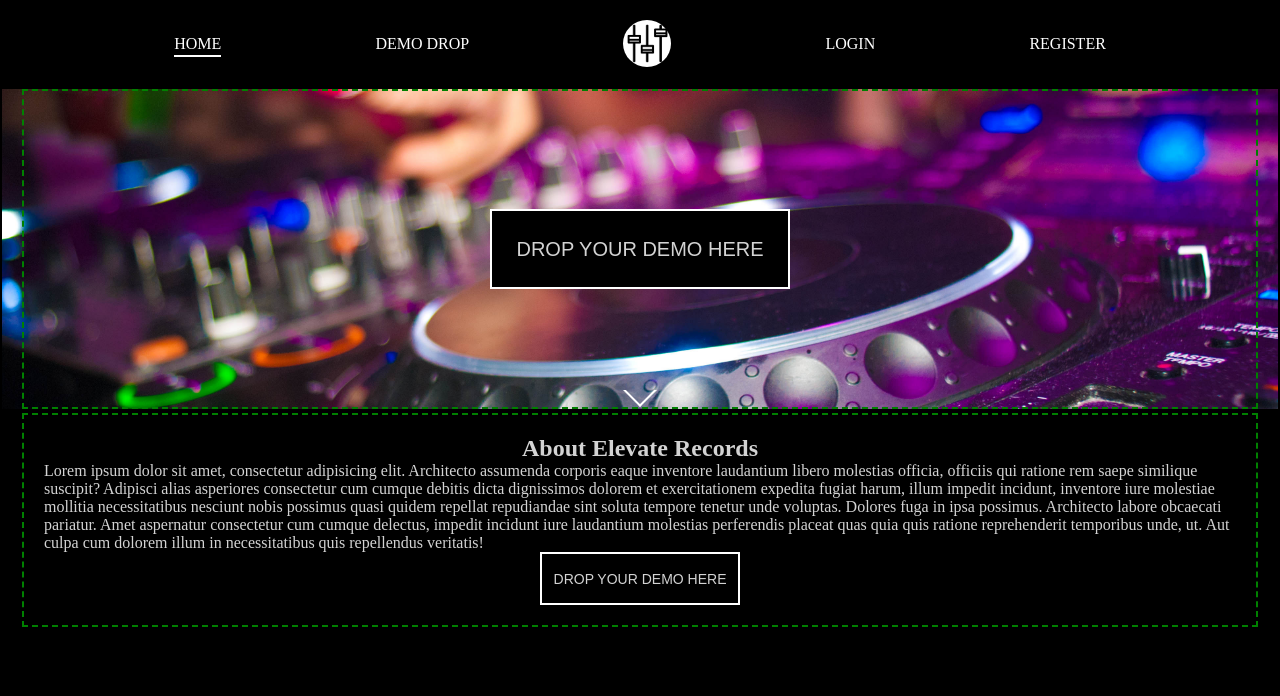
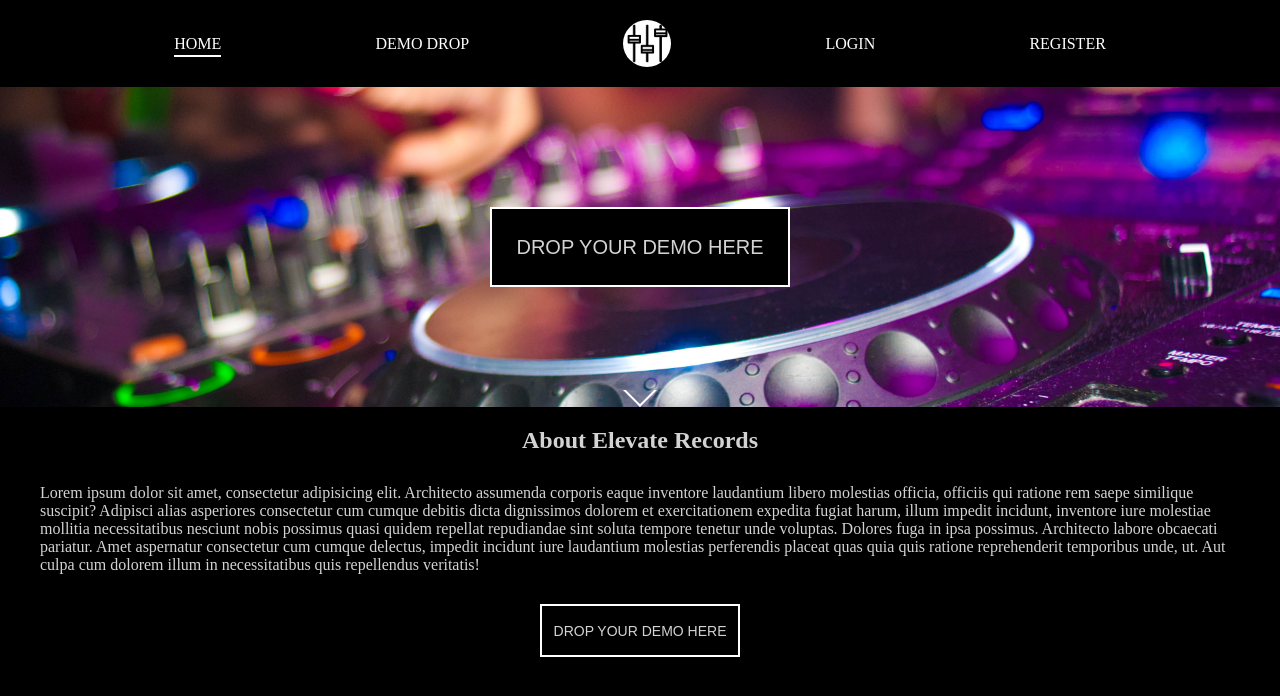
Before and after one commit to lexdolfing/final_assignment_novi_react, a React (Create React App) app: page / in a window 1280 px wide. Shown: the top 696 px of the page. Built offline with nearby package versions, Linux system fonts and the light colour scheme.

Commit message:
finished setup for home page

```diff
--- a/src/components/button/button.css
+++ b/src/components/button/button.css
@@ -17,5 +17,4 @@ button {
     width: 200px;
     height: 53px;
     font-size: 14px;
-
 }
--- a/src/index.css
+++ b/src/index.css
@@ -20,7 +20,6 @@
     width: 100%;
     display: flex;
     justify-content: center;
-    border: 2px black solid;
   }
 
   .inner-container {
@@ -33,7 +32,7 @@
     flex-grow: 0;
     margin: 0 20px 0 20px;
     padding: 20px;
-    border: 2px dashed green;
+    gap: 30px;
   }
 
 
```
